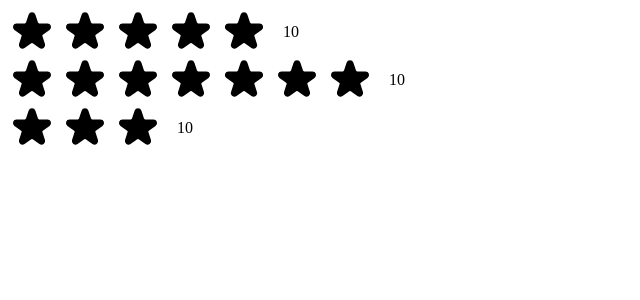
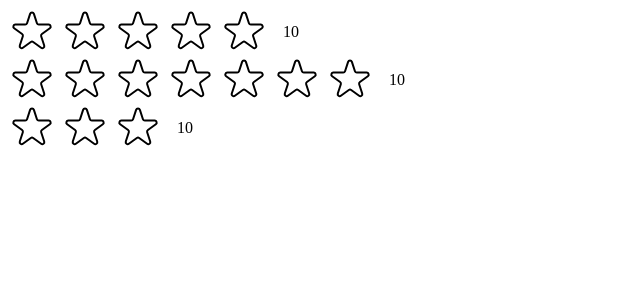
Before and after one commit to tojibayevvv/popcorn, a React (Create React App) app: page / in a window 1280 px wide. Shown: the top 300 px of the page, without its empty margins (0-640 px from the left). Built offline with nearby package versions, Linux system fonts and the light colour scheme.

Commit message:
created 2 different stars (full & empty)

```diff
--- a/src/StarRating.js
+++ b/src/StarRating.js
@@ -1,3 +1,5 @@
+import { useState } from "react";
+
 const starContainer = {
   display: "flex",
   alignItems: "center",
@@ -11,11 +13,17 @@ const starItem = {
 };
 
 export default function StarRating({ maxRating = 3 }) {
+  const [rating, setRating] = useState();
+
+  function handleRating(rating) {
+    setRating(rating);
+  }
+
   return (
     <div style={starContainer}>
       <div style={starItem}>
         {Array.from({ length: maxRating }, (_, i) => (
-          <Star key={i} />
+          <Star key={i} onRate={() => handleRating(i + 1)} />
         ))}
       </div>
       <div>10</div>
@@ -30,9 +38,10 @@ const starStyle = {
   cursor: "pointer",
 };
 
-function Star() {
+function Star({ onRate, full }) {
   return (
     <span style={starStyle}>
+      {full ? (
         <svg
           xmlns="http://www.w3.org/2000/svg"
           viewBox="0 0 20 20"
@@ -41,18 +50,7 @@ function Star() {
         >
           <path d="M9.049 2.927c.3-.921 1.603-.921 1.902 0l1.07 3.292a1 1 0 00.95.69h3.462c.969 0 1.371 1.24.588 1.81l-2.8 2.034a1 1 0 00-.364 1.118l1.07 3.292c.3.921-.755 1.688-1.54 1.118l-2.8-2.034a1 1 0 00-1.175 0l-2.8 2.034c-.784.57-1.838-.197-1.539-1.118l1.07-3.292a1 1 0 00-.364-1.118L2.98 8.72c-.783-.57-.38-1.81.588-1.81h3.461a1 1 0 00.951-.69l1.07-3.292z" />
         </svg>
-    </span>
-  );
-}
-
-/*
-FULL STAR
-
-
-
-
-EMPTY STAR
-
+      ) : (
         <svg
           xmlns="http://www.w3.org/2000/svg"
           fill="none"
@@ -66,5 +64,17 @@ EMPTY STAR
             d="M11.049 2.927c.3-.921 1.603-.921 1.902 0l1.519 4.674a1 1 0 00.95.69h4.915c.969 0 1.371 1.24.588 1.81l-3.976 2.888a1 1 0 00-.363 1.118l1.518 4.674c.3.922-.755 1.688-1.538 1.118l-3.976-2.888a1 1 0 00-1.176 0l-3.976 2.888c-.783.57-1.838-.197-1.538-1.118l1.518-4.674a1 1 0 00-.363-1.118l-3.976-2.888c-.784-.57-.38-1.81.588-1.81h4.914a1 1 0 00.951-.69l1.519-4.674z"
           />
         </svg>
+      )}
+    </span>
+  );
+}
+
+/*
+FULL STAR
+
+
+
+
+EMPTY STAR
 
 */
```
Lines whose indentation alone changed are shown as unchanged.
